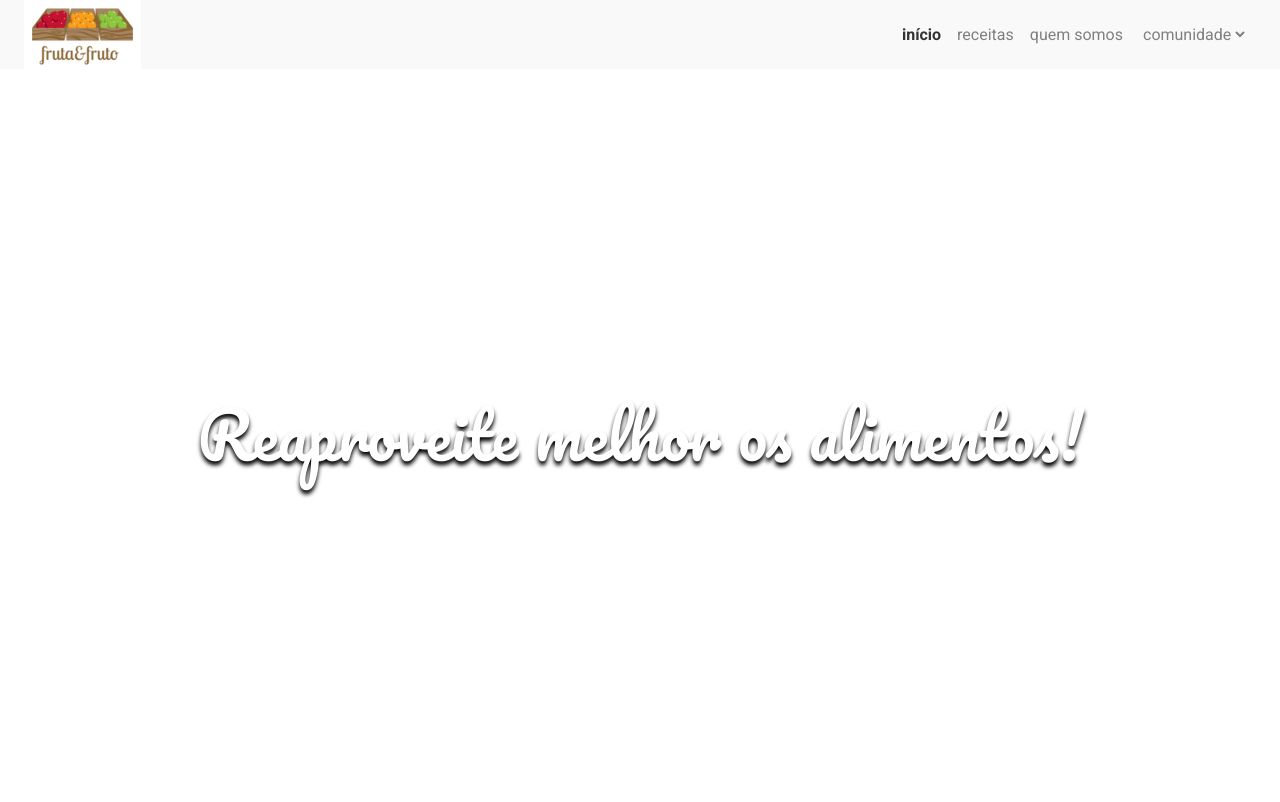
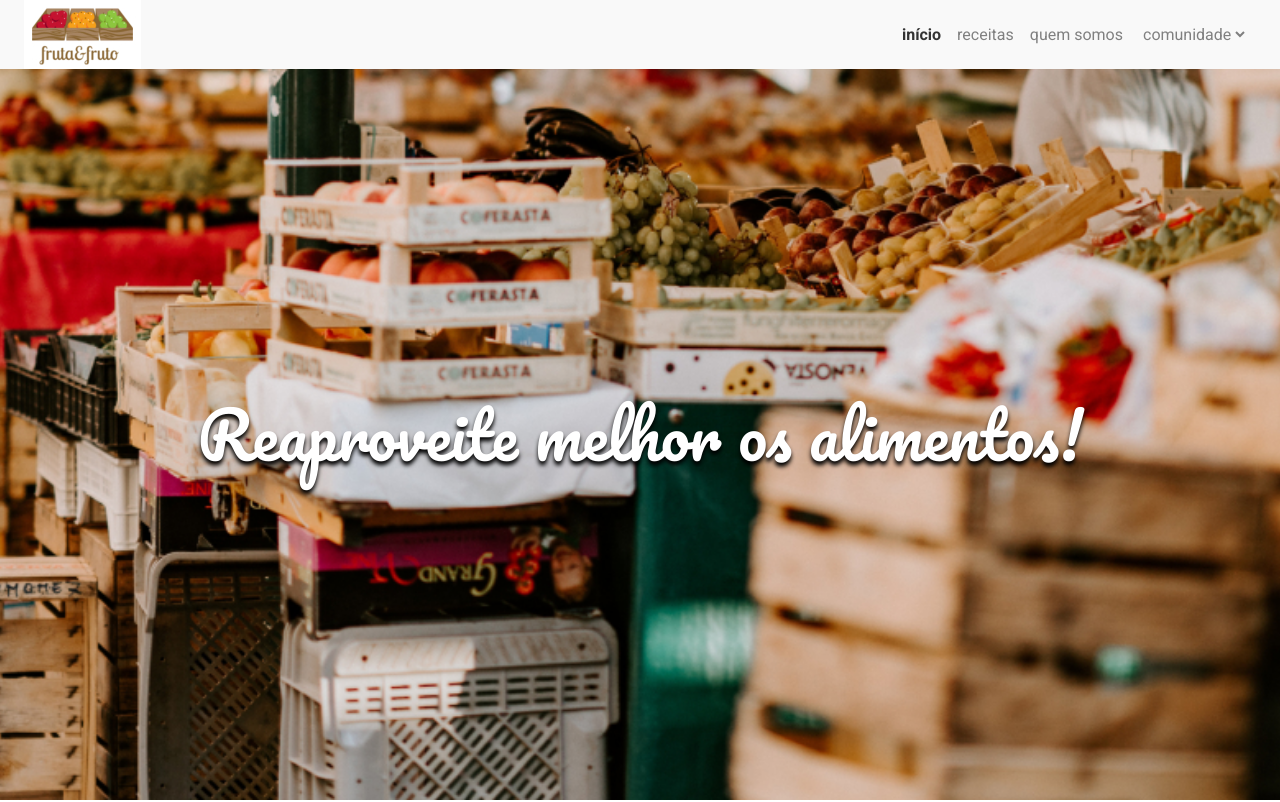
Before and after one commit to RaphaelDeCarvalho/arquitetura-css-assets, a plain HTML site: page index.html in a window 1280 px wide. Shown: the top 802 px of the page. Drawn offline with Linux system fonts and the light colour scheme.

Commit message:
alterado estilo da imagem do banner como fonte e posição na seção chamada

```diff
--- a/assets/css/chamada/banner.css
+++ b/assets/css/chamada/banner.css
@@ -4,9 +4,12 @@
     position: relative;
 }
 .banner__img{
+    background-image: url('../../img/banner.jpg');
+    background-repeat: no-repeat;
+    background-position: center;
+    background-size: cover;
     height: calc(100vh - 69px);
     width: 100%;
-    object-fit: cover;
 }
 .banner__titulo{
     font-size: 4rem;
```
